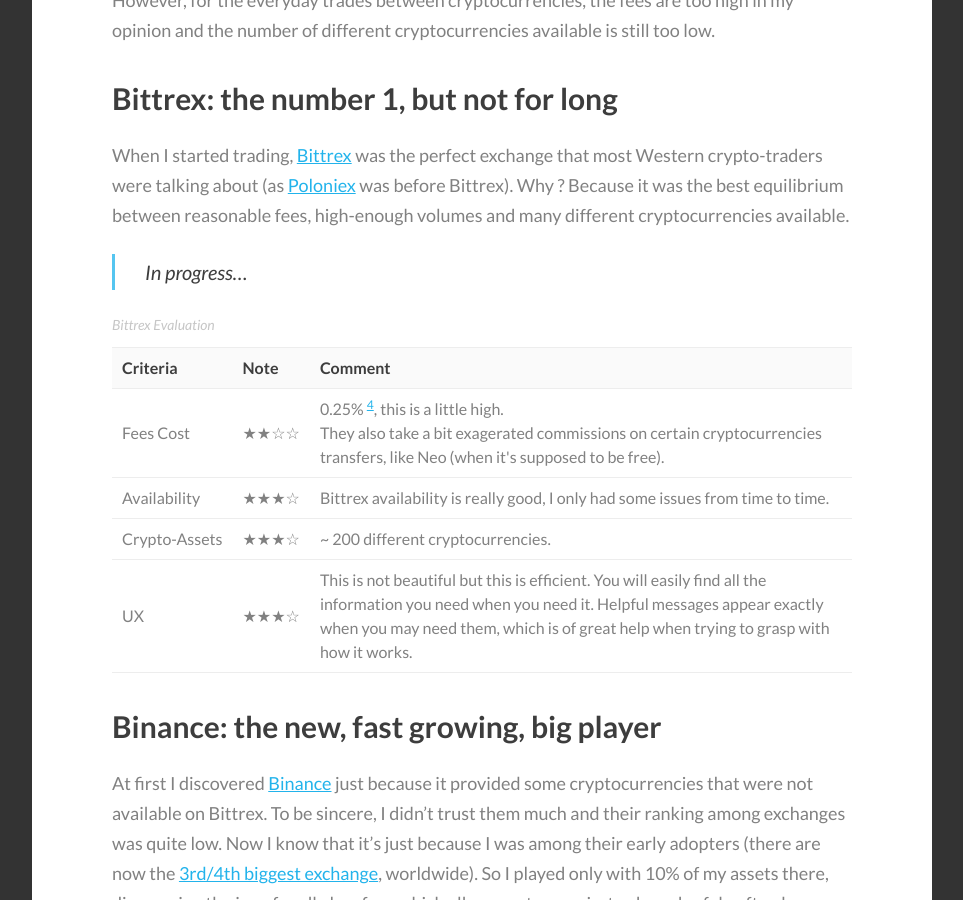
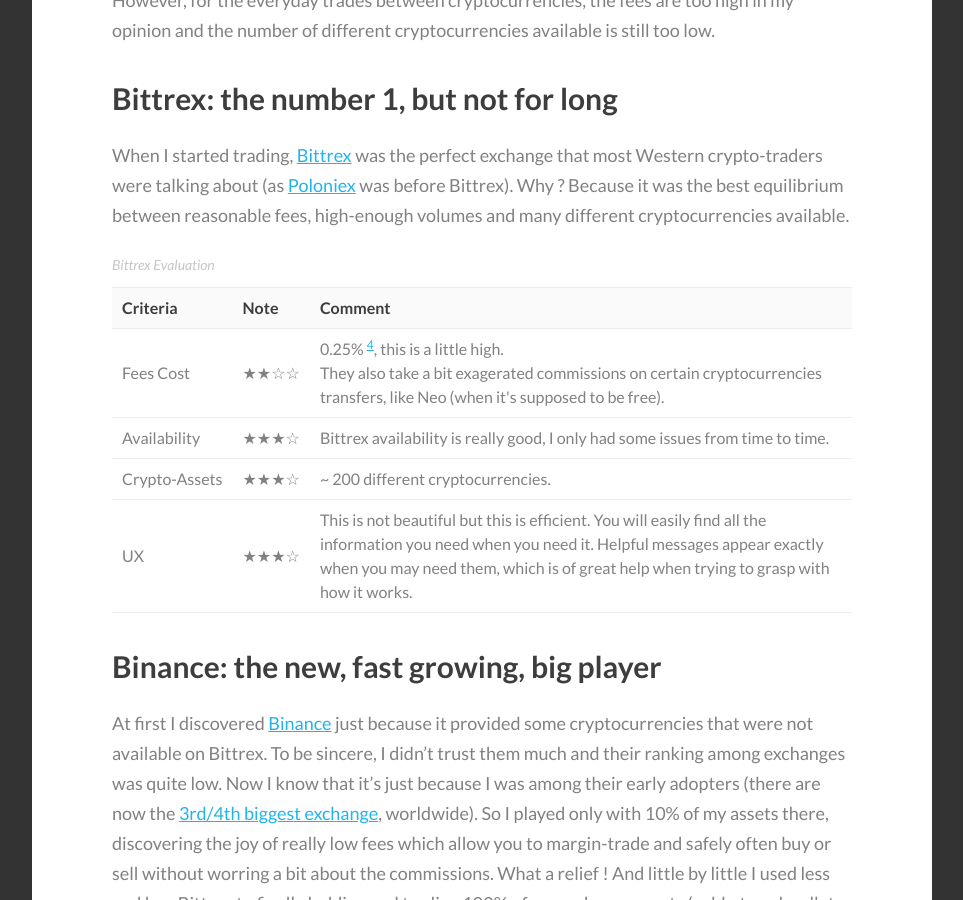
Before and after one commit to ivangabriele/blog, a Jekyll site: the page built from _posts/2017-12-21-the-best-exchanges-to-buy-and-sell-your-cryptocurrencies.md, in a window 1280 px wide and 900 px high, scrolled down 3194 px. Shown: the whole window, without its empty margins (8-971 px from the left). Built offline with Jekyll 4.4.1, drawn with Linux system fonts in a browser that asks for light colours; some web fonts are replaced; comment, search, counter and statistics services are not loaded.

Commit message:
posts: update

```diff
--- a/_posts/2017-12-21-the-best-exchanges-to-buy-and-sell-your-cryptocurrencies.md
+++ b/_posts/2017-12-21-the-best-exchanges-to-buy-and-sell-your-cryptocurrencies.md
@@ -124,8 +124,6 @@
 
 When I started trading, [Bittrex](https://bittrex.com) was the perfect exchange that most Western crypto-traders were talking about (as [Poloniex](https://poloniex.com) was before Bittrex). Why ? Because it was the best equilibrium between reasonable fees, high-enough volumes and many different cryptocurrencies available.
 
-> *In progress...*
-
 <table>
   <caption>Bittrex Evaluation</caption>
   <thead>
```
